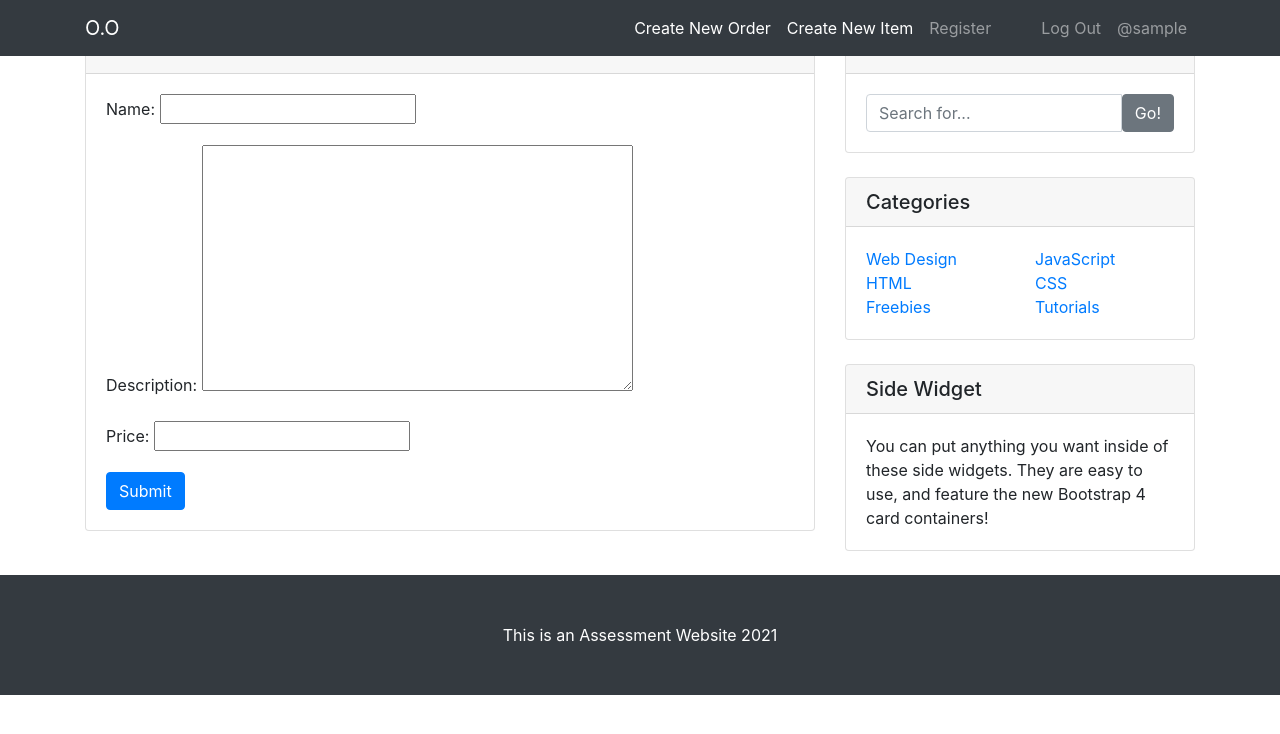
After one commit to guido-lab/DjangoMVC-Orders, a Django app: page /create_item/ in a window 1280 px wide. The commit adds this page. Shown: the top 734 px of the page. Run offline with Django 3.2, Linux system fonts and the light colour scheme; the visitor is signed in with stand-in values (Sample User, id 1); some libraries are stand-ins or nearby versions.

Commit message:
items section created

```diff
--- a/orders/templates/orders/base.html
+++ b/orders/templates/orders/base.html
@@ -25,15 +25,17 @@
   <!-- Navigation -->
   <nav class="navbar navbar-expand-lg navbar-dark bg-dark fixed-top">
     <div class="container">
-      <a class="navbar-brand" href="{% url 'orders-home' %}">O</a>
+      <a class="navbar-brand" href="{% url 'orders-home' %}">O.O</a>
       <button class="navbar-toggler" type="button" data-toggle="collapse" data-target="#navbarResponsive" aria-controls="navbarResponsive" aria-expanded="false" aria-label="Toggle navigation">
         <span class="navbar-toggler-icon"></span>
       </button>
       <div class="collapse navbar-collapse" id="navbarResponsive">
         <ul class="navbar-nav ml-auto">
           <li class="nav-item active">
-            <a class="nav-link" href="{% url 'create_entry' %}">Create New Order
-            </a>
+            <a class="nav-link" href="{% url 'create_entry' %}">Create New Order</a>
+          </li>
+          <li class="nav-item active">
+            <a class="nav-link" href="{% url 'create_item' %}">Create New Item</a>
           </li>
           <li class="nav-item">
             <a class="nav-link" href="{% url 'register' %}">Register</a>
@@ -42,10 +44,10 @@
             <a class="nav-link" href="#">&nbsp;&nbsp;&nbsp;&nbsp;</a>
           </li>
           <li class="nav-item">
-            <a class="nav-link" href="#">@{{ user.username }}</a>
+            <a class="nav-link" href="{% url 'logout' %}">Log Out</a>
           </li>
           <li class="nav-item">
-            <a class="nav-link" href="{% url 'logout' %}">Log Out</a>
+            <a class="nav-link" href="#">@{{ user.username }}</a>
           </li>
         </ul>
       </div>
@@ -129,7 +131,7 @@
   <!-- Footer -->
   <footer class="py-5 bg-dark">
     <div class="container">
-      <p class="m-0 text-center text-white">Copyright &copy; Your Website 2019</p>
+      <p class="m-0 text-center text-white">This is an Assessment Website 2021</p>
     </div>
     <!-- /.container -->
   </footer>
--- /dev/null
+++ b/orders/templates/orders/create_item_view.html
@@ -0,0 +1,18 @@
+{% extends "orders/base.html" %}
+{% block content %}
+
+      <div class="col-md-8">
+        <a href="{% url 'orders-home' %}">Back to Home</a>
+        <div class="card mb-4">
+          <div class="card-header">Create New Item</div>
+          <div class="card-body">
+            <form action="" method="post">
+                {% csrf_token %}
+                {{ form.as_p }}
+                <button type="submit" class="btn btn-primary">Submit</button>
+            </form>
+          </div>
+        </div>
+      </div>
+
+{% endblock %}
--- a/orders/urls.py
+++ b/orders/urls.py
@@ -1,7 +1,7 @@
 from orders.models import Orders
 from django.urls import path
 from .views import (
-OrderView, HomeListView, CreateOrdersView,
+OrderView, HomeListView, CreateOrdersView, CreateItemsView
 )
 
 urlpatterns = [
@@ -10,5 +10,6 @@
     path('', HomeListView.as_view(), name = 'orders-home'),
     path("orders/<int:pk>/", OrderView.as_view(), name = "orders-detail"),
     path('create_order/', CreateOrdersView.as_view(success_url='/'), name = 'create_entry'),
+    path('create_item/', CreateItemsView.as_view(success_url='/create_order/'), name = 'create_item'),
 
 ]
--- a/orders/views.py
+++ b/orders/views.py
@@ -1,7 +1,7 @@
 from django.shortcuts import render
 from django.views.generic import ListView, DetailView, CreateView
 from django.contrib.auth.mixins import LoginRequiredMixin
-from .models import Orders
+from .models import Items, Orders
 
 
 class OrderView(LoginRequiredMixin, DetailView):
@@ -23,3 +23,12 @@
     def form_valid(self,form):
         form.instance.created_by = self.request.user
         return super().form_valid(form)
+
+class CreateItemsView(LoginRequiredMixin, CreateView):
+    model = Items
+    template_name = 'orders/create_item_view.html'
+    fields = ['name', 'description', 'price']
+
+    def form_valid(self,form):
+        form.instance.created_by = self.request.user
+        return super().form_valid(form)
```
